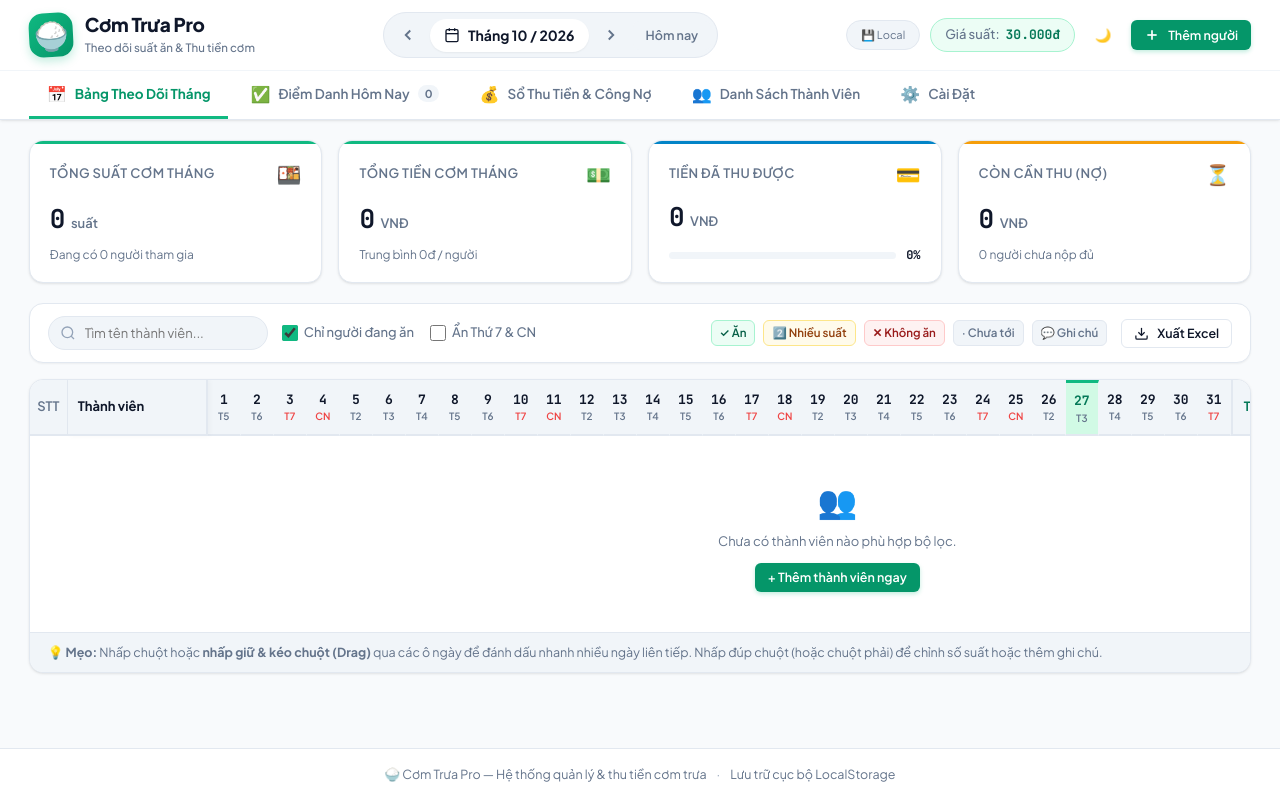
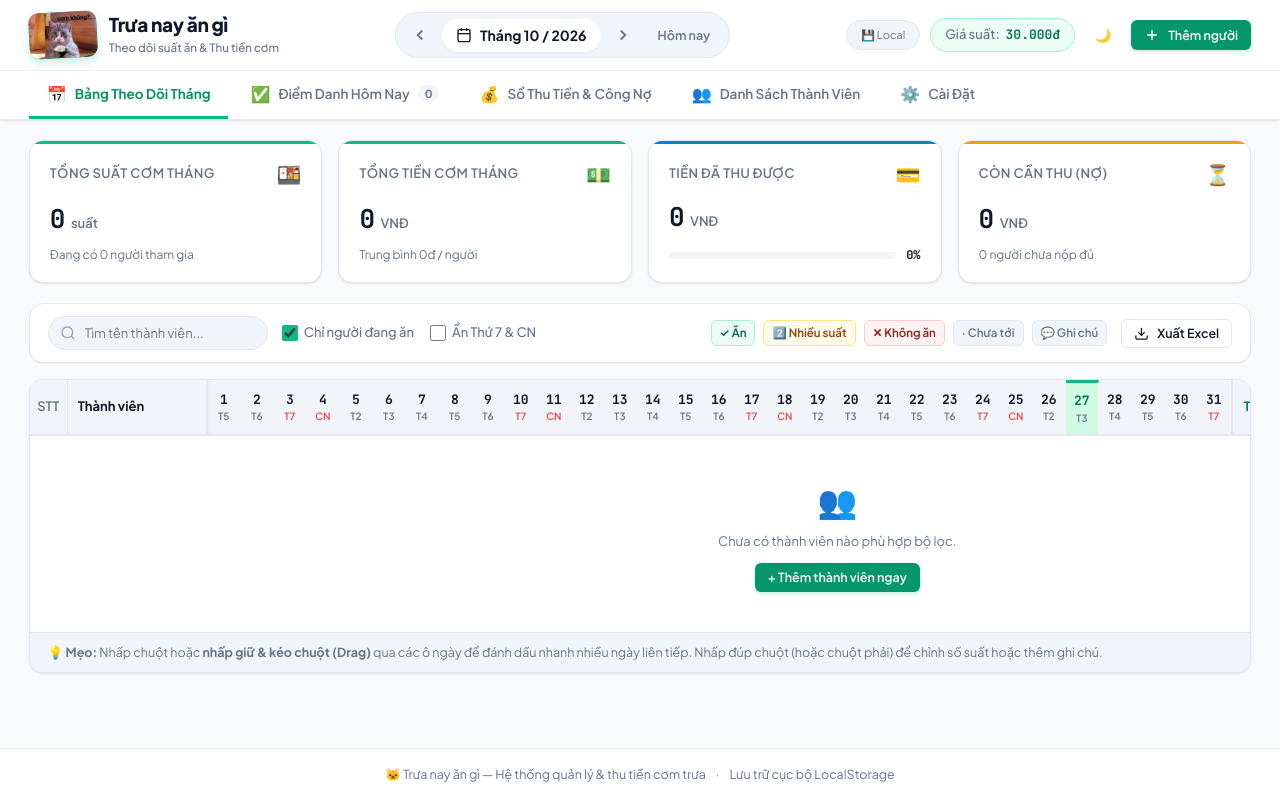
Before and after one commit to beaniemeomeoo-alt/Theo-doi-an-trua, a website: page index.html in a window 1280 px wide. Drawn offline with Linux system fonts and the light colour scheme; no server answers.

Commit message:
feat: doi logo sang hinh con meo va doi ten web thanh Trua nay an gi

```diff
--- a/css/style.css
+++ b/css/style.css
@@ -189,16 +189,25 @@ html, body {
 
 .brand-icon {
   font-size: 28px;
-  width: 44px;
-  height: 44px;
+  width: 68px;
+  height: 46px;
   display: flex;
   align-items: center;
   justify-content: center;
   background: linear-gradient(135deg, #10b981 0%, #059669 100%);
-  border-radius: var(--radius-lg);
+  border-radius: var(--radius-md);
   box-shadow: 0 4px 10px var(--primary-glow);
   transform: rotate(-3deg);
   transition: transform var(--transition-normal);
+  overflow: hidden;
+  flex-shrink: 0;
+}
+
+.brand-logo-img {
+  width: 100%;
+  height: 100%;
+  object-fit: cover;
+  display: block;
 }
 
 .brand:hover .brand-icon {
--- a/index.html
+++ b/index.html
@@ -3,7 +3,8 @@
 <head>
   <meta charset="UTF-8">
   <meta name="viewport" content="width=device-width, initial-scale=1.0">
-  <title>Theo Dõi Cơm Trưa & Quản Lý Thu Tiền</title>
+  <title>Trưa nay ăn gì</title>
+  <link rel="icon" type="image/png" href="cat-icon.png">
 
   <!-- Google Fonts: Plus Jakarta Sans & JetBrains Mono -->
   <link rel="preconnect" href="https://fonts.googleapis.com">
@@ -21,9 +22,9 @@
     <header class="app-header">
       <div class="header-container">
         <div class="brand">
-          <div class="brand-icon">🍚</div>
+          <div class="brand-icon"><img src="cat-icon.png" alt="Trưa nay ăn gì" class="brand-logo-img"></div>
           <div class="brand-info">
-            <h1 class="brand-title">Cơm Trưa Pro</h1>
+            <h1 class="brand-title">Trưa nay ăn gì</h1>
             <span class="brand-subtitle">Theo dõi suất ăn & Thu tiền cơm</span>
           </div>
         </div>
@@ -401,7 +402,7 @@
     <!-- Footer -->
     <footer class="app-footer">
       <div class="footer-container">
-        <span>🍚 Cơm Trưa Pro — Hệ thống quản lý & thu tiền cơm trưa</span>
+        <span>🐱 Trưa nay ăn gì — Hệ thống quản lý & thu tiền cơm trưa</span>
         <span class="footer-sep">·</span>
         <span>Lưu trữ cục bộ LocalStorage</span>
       </div>
```
Also changed, not shown: cat-icon.png (added), 1 other file.
